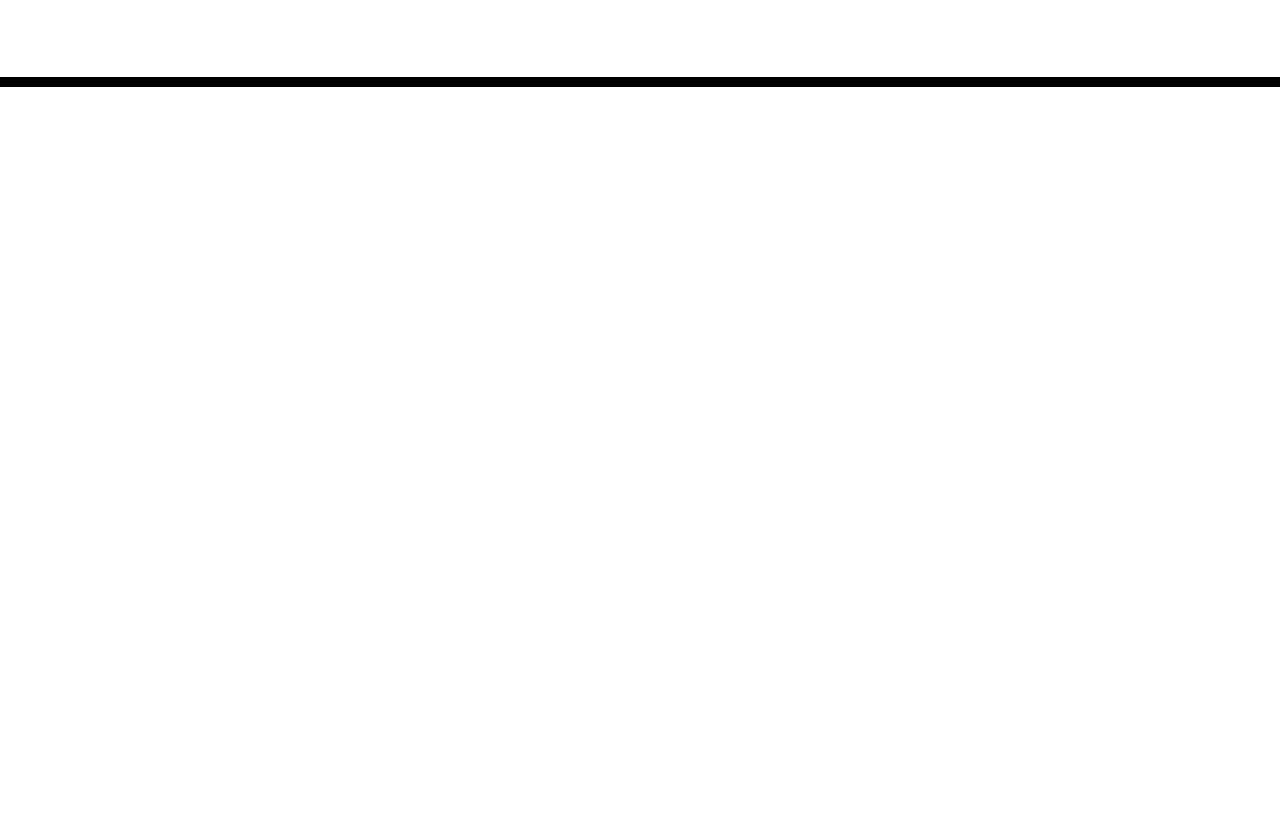
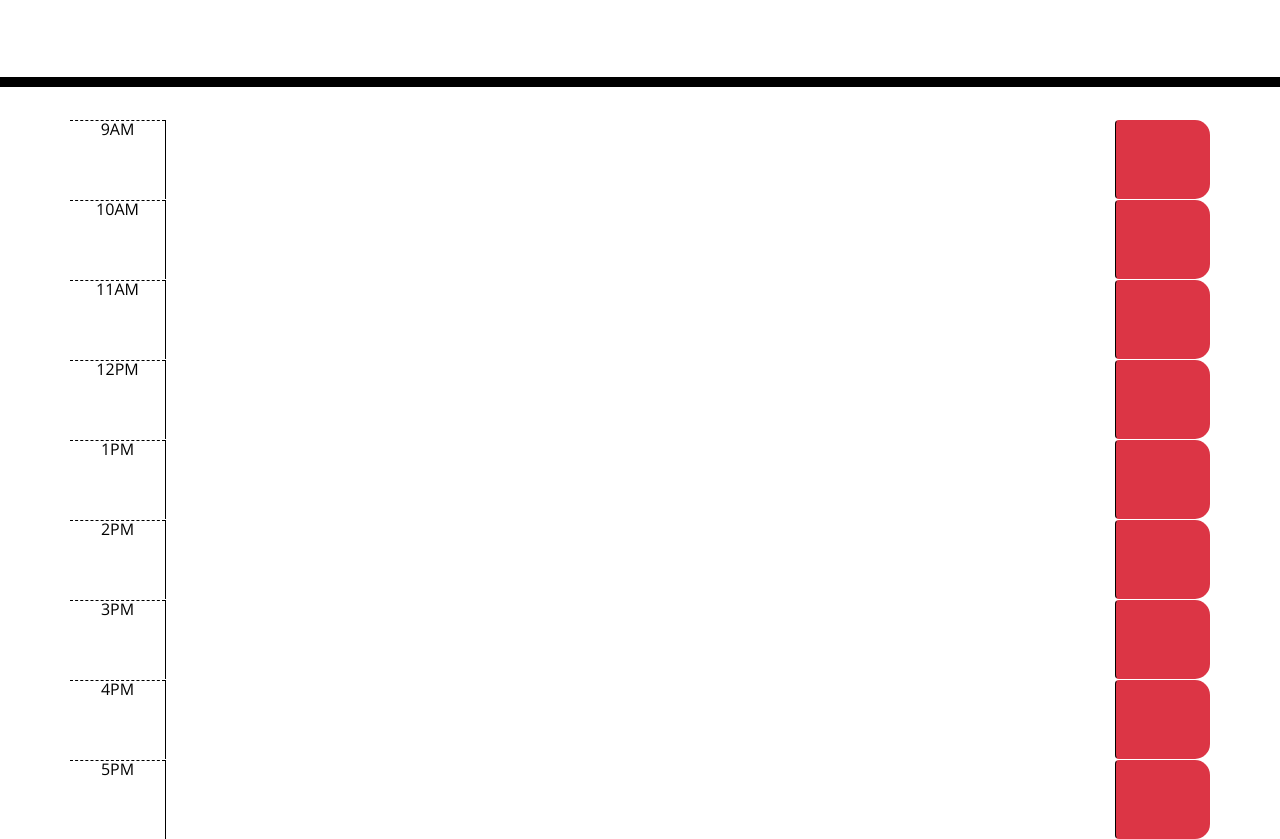
Before and after one commit to sarameadows/work-day-scheduler, a plain HTML site: page index.html in a window 1280 px wide. Shown: the part 181-1020 px from the top of the page. Before the commit the page ends 800 px from the top, so only its background shows below. Drawn offline with nearby package versions, Linux system fonts and the light colour scheme; files that its build step writes are made by us from their sources.

Commit message:
add time blocks

```diff
--- a/index.html
+++ b/index.html
@@ -30,6 +30,51 @@
     </header>
     <div class="container">
       <!-- Timeblocks go here -->
+      <div class="time-block row" id="9">
+        <div class="hour col-1">9AM</div>
+        <textarea class="col-10 description"></textarea>
+        <button class="btn saveBtn col-1 bg-danger"></button>
+      </div>
+      <div class="time-block row" id="10">
+        <div class="hour col-1">10AM</div>
+        <textarea class="col-10 description"></textarea>
+        <button class="btn saveBtn col-1 bg-danger"></button>
+      </div>
+      <div class="time-block row" id="11">
+        <div class="hour col-1">11AM</div>
+        <textarea class="col-10 description"></textarea>
+        <button class="btn saveBtn col-1 bg-danger"></button>
+      </div>
+      <div class="time-block row" id="12">
+        <div class="hour col-1">12PM</div>
+        <textarea class="col-10 description"></textarea>
+        <button class="btn saveBtn col-1 bg-danger"></button>
+      </div>
+      <div class="time-block row" id="1">
+        <div class="hour col-1">1PM</div>
+        <textarea class="col-10 description"></textarea>
+        <button class="btn saveBtn col-1 bg-danger"></button>
+      </div>
+      <div class="time-block row" id="2">
+        <div class="hour col-1">2PM</div>
+        <textarea class="col-10 description"></textarea>
+        <button class="btn saveBtn col-1 bg-danger"></button>
+      </div>
+      <div class="time-block row" id="3">
+        <div class="hour col-1">3PM</div>
+        <textarea class="col-10 description"></textarea>
+        <button class="btn saveBtn col-1 bg-danger"></button>
+      </div>
+      <div class="time-block row" id="4">
+        <div class="hour col-1">4PM</div>
+        <textarea class="col-10 description"></textarea>
+        <button class="btn saveBtn col-1 bg-danger"></button>
+      </div>
+      <div class="time-block row" id="5">
+        <div class="hour col-1">5PM</div>
+        <textarea class="col-10 description"></textarea>
+        <button class="btn saveBtn col-1 bg-danger"></button>
+      </div>
     </div>
 
     <script src="https://code.jquery.com/jquery-3.4.1.min.js"></script>
```
